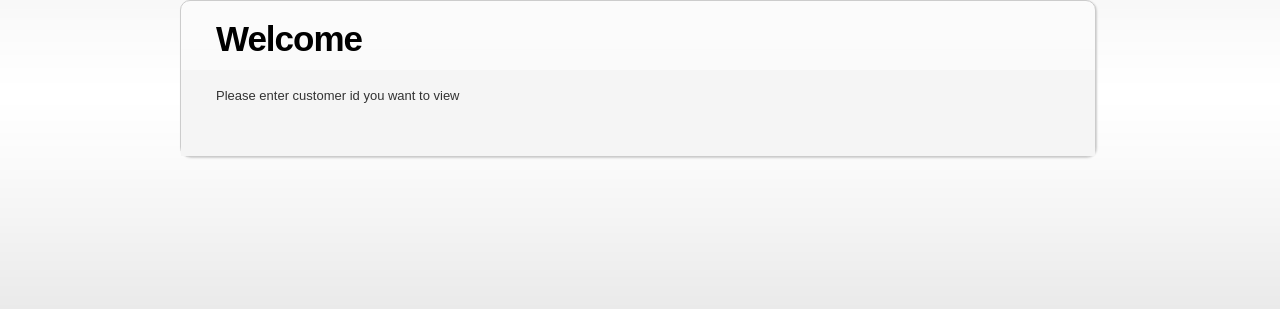
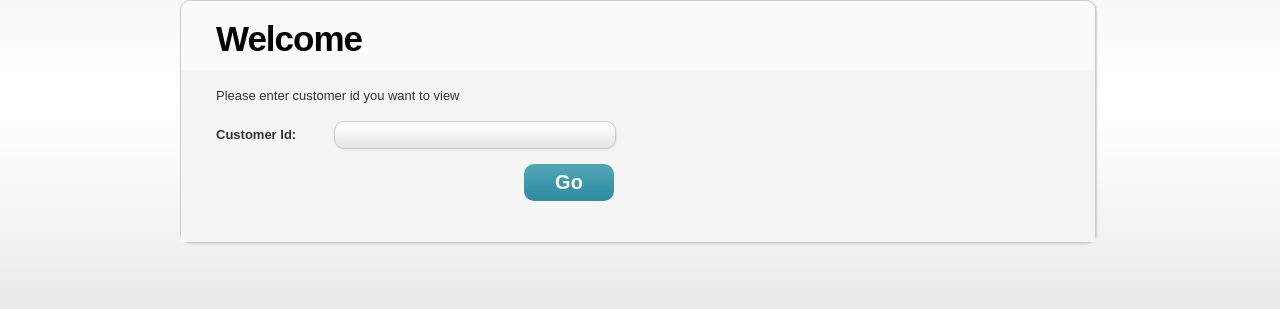
Before and after one commit to sosaavedra/securecoding, a PHP site: page /website/empViewCustomer.php in a window 1280 px wide. Shown: the part 214-523 px from the top of the page. Run offline with PHP 8.4, Linux system fonts and the light colour scheme.

Commit message:
php code for employees to see customer details

```diff
--- a/website/empViewCustomer.php
+++ b/website/empViewCustomer.php
@@ -1,7 +1,7 @@
 <!DOCTYPE html>
 <html lang="en">
 <head>
-<title>Approve transfers</title>
+<title>View client</title>
 <meta charset="utf-8">
 <link rel="stylesheet" href="css/reset.css" type="text/css" media="all">
 <link rel="stylesheet" href="css/layout.css" type="text/css" media="all">
@@ -30,7 +30,7 @@
 				<ul id="menu">
 					<li class="alpha"><a href="empApproveTrans.php"><span><span>Approve transfers</span></span></a></li>
 					<li><a href="empApproveReg.php"><span><span>Approve client</span></span></a></li>
-					<li  id="menu_active"><a href="#"><span><span>View client</span></span></a></li>
+					<li id="menu_active"><a href="#"><span><span>View client</span></span></a></li>
 					<li class="omega"><a href="#"><span><span>Logout</span></span></a></li>
 				</ul>
 			</nav>
@@ -52,10 +52,100 @@
 							<p>Please enter customer id you want to view</p>
 							<form id="viewDetails" class="formstyle" action="<?php echo htmlspecialchars($_SERVER["PHP_SELF"]);?>" method="post">
 
-						<?php
+								<div class="wrapper">
+									<div class="wrapper">
+										<div class="bg">
+											<input class="input" type="text" name="customerId" id="customerId" value="<?php if(isset($_POST ['customerId']))echo $_POST ['customerId']; ?>">
+										</div>
+										Customer Id:
+									</div>
+									<div style="margin-right: 100px">
+										<input class='button' type='submit' name='viewCustomer' value='Go' id='viewCustomer'>
+									</div>
+								</div>
 
-						?>
-						</form>
+							</form>
+							<?php
+
+							// define variables for form values validation and set to empty values
+							$customerIdErr = "";
+							$formValid = true;
+
+							if ($_POST) {
+
+								if (empty ( $_POST ['customerId'] )) {
+									$customerIdErr = "customer id not valid";
+									$formValid = false;
+								}
+
+								if ($formValid) {
+
+									// Create connection
+									$conn = mysqli_connect ( "localhost", "root", "samurai", "banksys" );
+									// Check connection
+									if ($conn->connect_error) {
+										die ( "Connection failed: " . $conn->connect_error );
+									}
+
+									$customerId = mysqli_real_escape_string ( $conn, $_POST ['customerId'] );
+
+									// to show customer details
+
+									$sql = "SELECT id,first_name,last_name,email FROM `client` WHERE id='$customerId'";
+									$result = $conn->query ( $sql );
+
+									if ($result->num_rows > 0) {
+
+										echo "<h3> Customer details: </h3><br>";
+
+										echo "<div class='datagrid'><table>";
+
+										echo "<thead><tr> <td> Name </td> <td> Email </td> <td> ID </td></tr></thead>";
+
+										echo "<tbody>";
+
+										// output data of each row
+										while ( $row = $result->fetch_assoc () ) {
+											echo "<tr class='alt'>";
+											echo "<td>" . $row ["first_name"] . " " . $row ["last_name"] . "</td><td>" . $row ["email"] . "</td><td>" . $row ["id"] . "</td>";
+											echo "</tr>";
+										}
+										echo "</tbody>";
+										echo "</table></div>";
+
+										// to show customer transactions
+										$sql = "SELECT * FROM `transaction_history`";
+										$result = $conn->query ( $sql );
+
+										if ($result->num_rows > 0) {
+
+											echo "<br><div class='datagrid'><table>";
+
+											echo "<thead><tr> <td> To Account </td> <td> Date </td> <td> Amount </td><td> Type </td> </tr></thead>";
+
+											echo "<tbody>";
+
+											// output data of each row
+											while ( $row = $result->fetch_assoc () ) {
+												echo "<tr class='alt'>";
+												echo "<td>" . $row ["destination_account_id"] . "</td><td>" . $row ["approved_date"] . "</td><td>" . $row ["amount"] . "</td><td>" . $row ["transaction_type_id"] . "</td>";
+												echo "</tr>";
+											}
+											echo "</tbody>";
+											echo "</table></div>";
+										} else {
+											echo "<br><h3>No transaction history found</h3>";
+										}
+									} else {
+										echo "Invalid customer Id.";
+									}
+
+									$conn->close ();
+								}
+							}
+
+							?>
+							<span class="error"><?php echo $customerIdErr;?></span>
 						</article>
 					</div>
 				</div>
```
